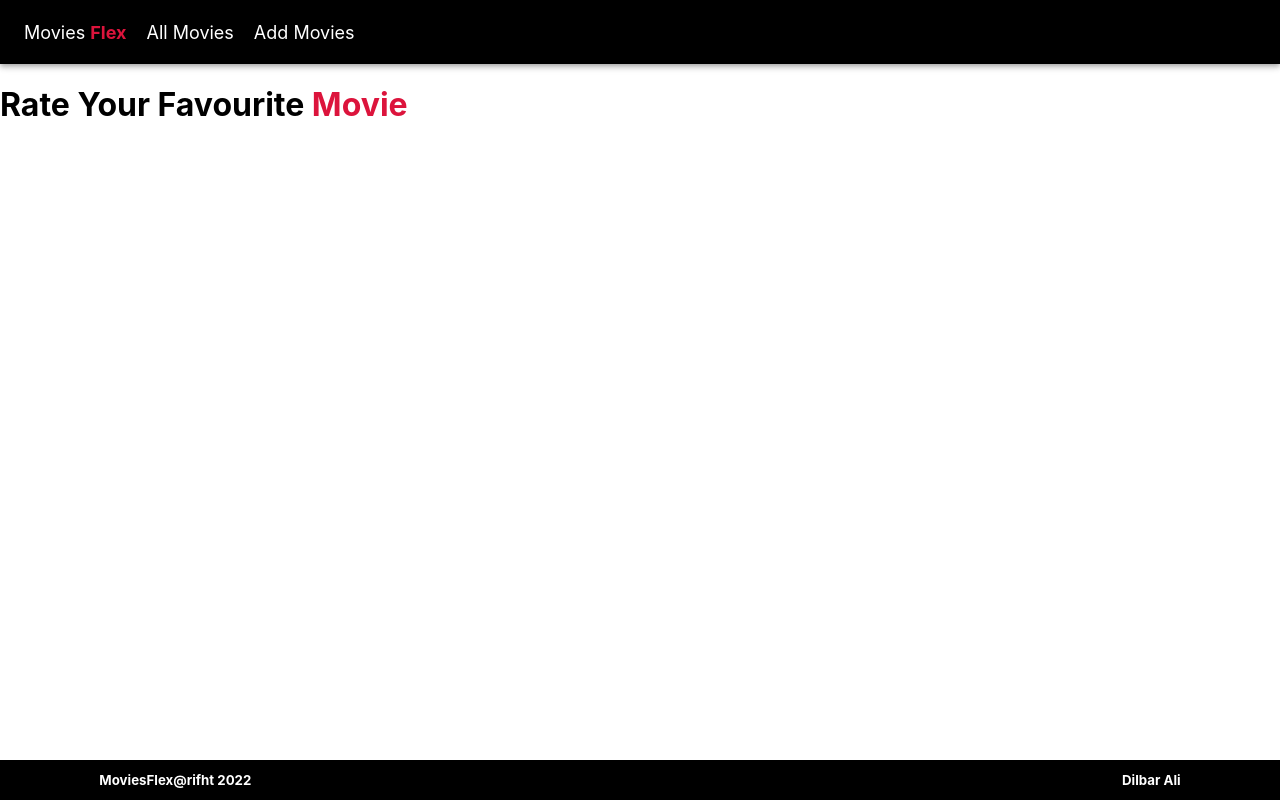
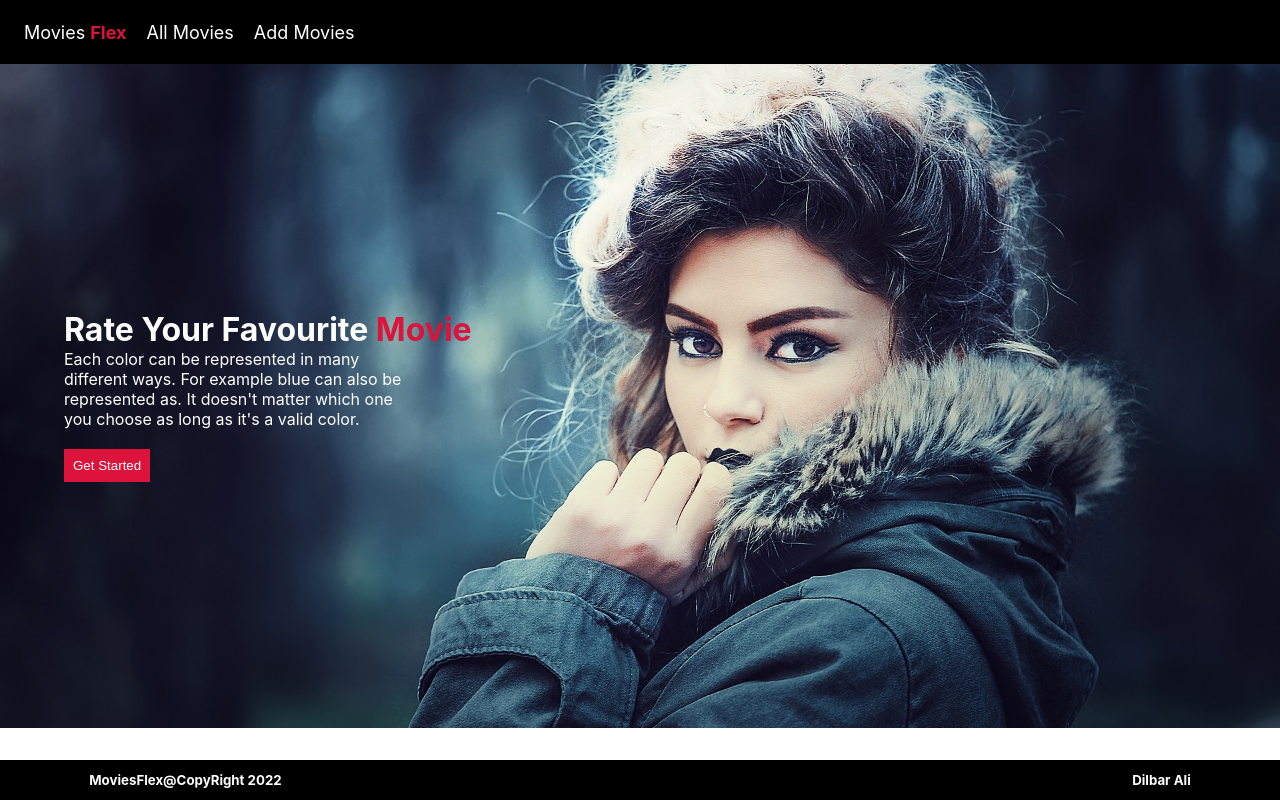
Before and after one commit to Dilbar-Ali/CrudApp, a React (Create React App) app in the folder crudapp/: page / in a window 1280 px wide. Built offline with nearby package versions, Linux system fonts and the light colour scheme.

Commit message:
Project 95% work done just some styling is left

```diff
--- a/crudapp/src/components/AddUser.js
+++ b/crudapp/src/components/AddUser.js
@@ -26,7 +26,7 @@ import { useNavigate } from "react-router-dom";
 
 const Container = styled(FormGroup)`
   width: 50%;
-  margin: 9% auto 0 auto;
+  margin: 4% auto 0 auto;
   box-shadow: rgba(0, 0, 0, 0.2) 0px 18px 50px -10px;
   padding :20px;
 
@@ -78,7 +78,7 @@ const AddUser = () => {
         <Input onChange={(e)=>onValueChange(e)} name="email" />
       </FormControl>
       <FormControl>
-        <InputLabel>Phone</InputLabel>
+        <InputLabel>Movies Name</InputLabel>
         <Input onChange={(e)=>onValueChange(e)} name="phone"  />
       </FormControl>
 
--- a/crudapp/src/components/AllUsers.js
+++ b/crudapp/src/components/AllUsers.js
@@ -27,8 +27,6 @@ const TBody=styled(TableRow)`
   font-size:20px;
 }
 `
-
-
 const AllUsers = () => {
   const [users, setUsers] = useState([]);
   useEffect(() => {
@@ -54,7 +52,7 @@ getUsers();
           <TableCell>Name</TableCell>
           <TableCell>Username</TableCell>
           <TableCell>Email</TableCell>
-          <TableCell>Phone</TableCell>
+          <TableCell>Movies</TableCell>
           <TableCell>Action</TableCell>
         </Thead>
       </TableHead>
@@ -70,8 +68,6 @@ getUsers();
             <TableCell>
               <Button variant="contained" style={{marginRight:10}}component={Link} to={`/edit/${user.id}`} >Edit</Button>
               <Button variant="contained" color="secondary"  onClick={()=>deleteUserData(user.id)}>Delete</Button>
-
-
             </TableCell>
           </TBody>
         ))
--- a/crudapp/src/components/EditUser.js
+++ b/crudapp/src/components/EditUser.js
@@ -85,7 +85,7 @@ const EditUser = () => {
         <Input onChange={(e) => onValueChange(e)} name="email" value={user.email} />
       </FormControl>
       <FormControl>
-        <InputLabel>Phone</InputLabel>
+        <InputLabel>Movie Name</InputLabel>
         <Input onChange={(e) => onValueChange(e)} name="phone" value={user.phone} />
       </FormControl>
 
--- a/crudapp/src/components/Fotter.js
+++ b/crudapp/src/components/Fotter.js
@@ -4,7 +4,7 @@ const Fotter = () => {
   return (
     <div className='fotter'>
     <div>
-        <h5>MoviesFlex@rifht 2022</h5>
+        <h5>MoviesFlex@CopyRight 2022</h5>
     </div>
     <div>
      <h5>Dilbar Ali</h5>
--- a/crudapp/src/components/MoviesFlex.js
+++ b/crudapp/src/components/MoviesFlex.js
@@ -1,11 +1,25 @@
-import React from 'react'
+import React from "react";
 import "./moviesFlex.css";
 const MoviesFlex = () => {
   return (
-    <div>
-      <h1>Rate Your Favourite <span>Movie</span></h1>
+    <div className="main">
+      <div className="main1">
+        <h1>
+          Rate Your Favourite <span>Movie</span>
+        </h1>
+        <div className="left">
+          <p>
+            Each color can be represented in many different ways. For example
+            blue can also be represented as. It doesn't matter which one you
+            choose as long as it's a valid color.
+          </p>
+          <div className="Button portion">
+            <button>Get Started</button>
+          </div>
+        </div>
+      </div>
     </div>
-  )
-}
+  );
+};
 
-export default MoviesFlex
+export default MoviesFlex;
--- a/crudapp/src/components/moviesFlex.css
+++ b/crudapp/src/components/moviesFlex.css
@@ -1,3 +1,40 @@
+*{
+    margin: 0;
+    padding: 0;
+    box-sizing: border-box;
+}
+h1{
+    color: white;
+    /* margin-top:90px */
+}
 h1 span{
     color: crimson;
+
 }
+.main{
+    background-image: url(../woman-gfd174a308_1920.jpg);
+    height: 83vh;
+    background-size: cover;
+    background-position: center;
+    display: flex;
+    /* align-items: center; */
+    flex-direction: column;
+    justify-content: center;
+    gap: 30px;
+}
+.main1{
+    width: 90%;
+    margin: auto;
+}
+.left{
+    width: 30%;
+    color: white;
+    margin-right: 90px;
+}
+button{
+    margin-top: 20px;
+    padding: 9px;
+    background-color: crimson;
+    color: white;
+    border: none;
+}
--- a/crudapp/src/database/db.json
+++ b/crudapp/src/database/db.json
@@ -1,18 +1,18 @@
 {
   "users": [
     {
-      "name": "zeeshan Ali",
-      "username": "zeeshan ali",
-      "email": "hilurefo.apevufi@rungel.net",
-      "phone": "3494704553",
-      "id": 2
+      "name": "Dilbar Ali",
+      "username": "Khan",
+      "email": "Dilbar@gmail.com",
+      "phone": "Diwali ",
+      "id": 1
     },
     {
-      "name": "Dilbar ",
+      "name": "zeeshan",
       "username": "ALi",
-      "email": "Dilar@gmail.com",
-      "phone": "03554511108",
-      "id": 3
+      "email": "zuhaib@gmail.com",
+      "phone": "Dark world",
+      "id": 2
     }
   ]
 }
--- a/crudapp/src/service/api.js
+++ b/crudapp/src/service/api.js
@@ -42,6 +42,6 @@ export const deleteUser=async(id)=>{
         return await axios.delete(`${API_URL}/${id}`);
 
     }catch(error){
-        console.log("Error while calling EditingApi .",error.message)
+        console.log("Error while calling Delete Api .",error.message)
     }
     }
```
Also changed, not shown: crudapp/src/woman-gfd174a308_1920.jpg (added).
